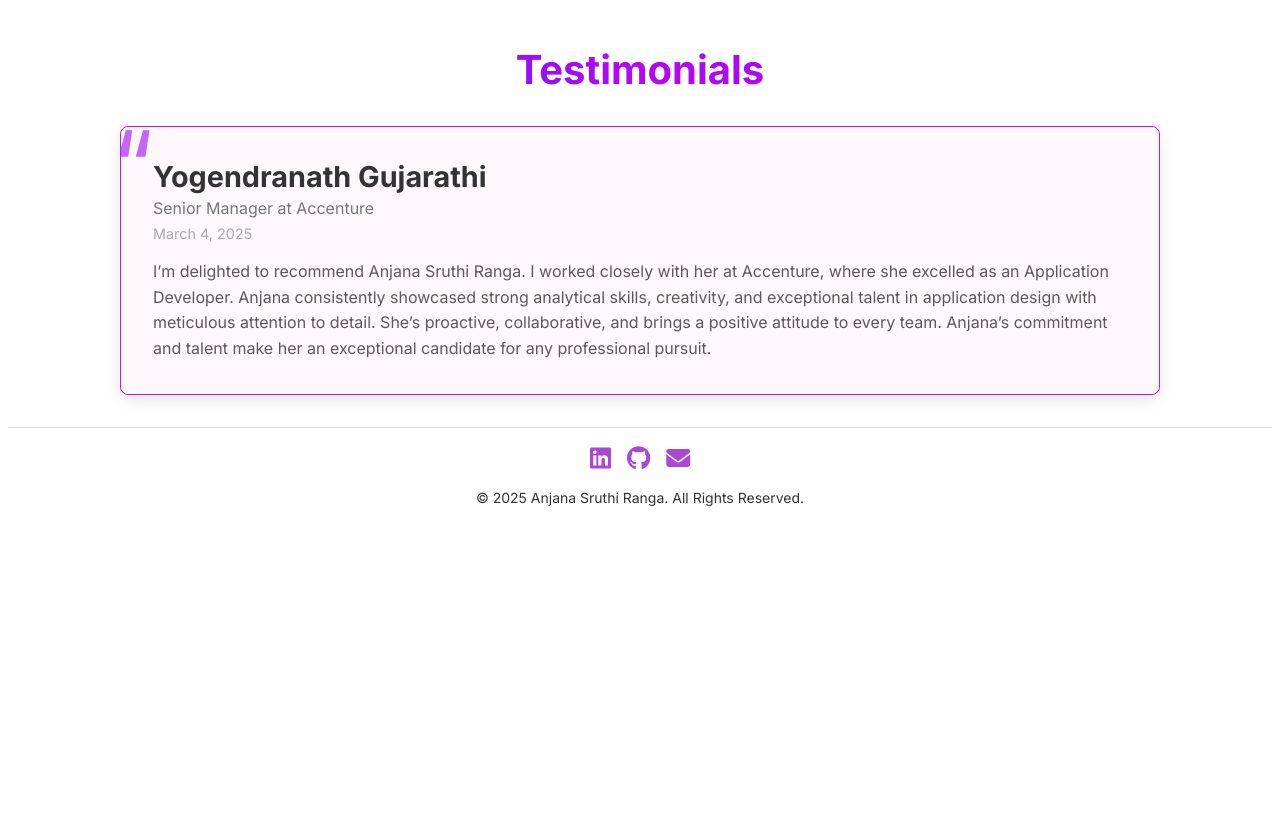
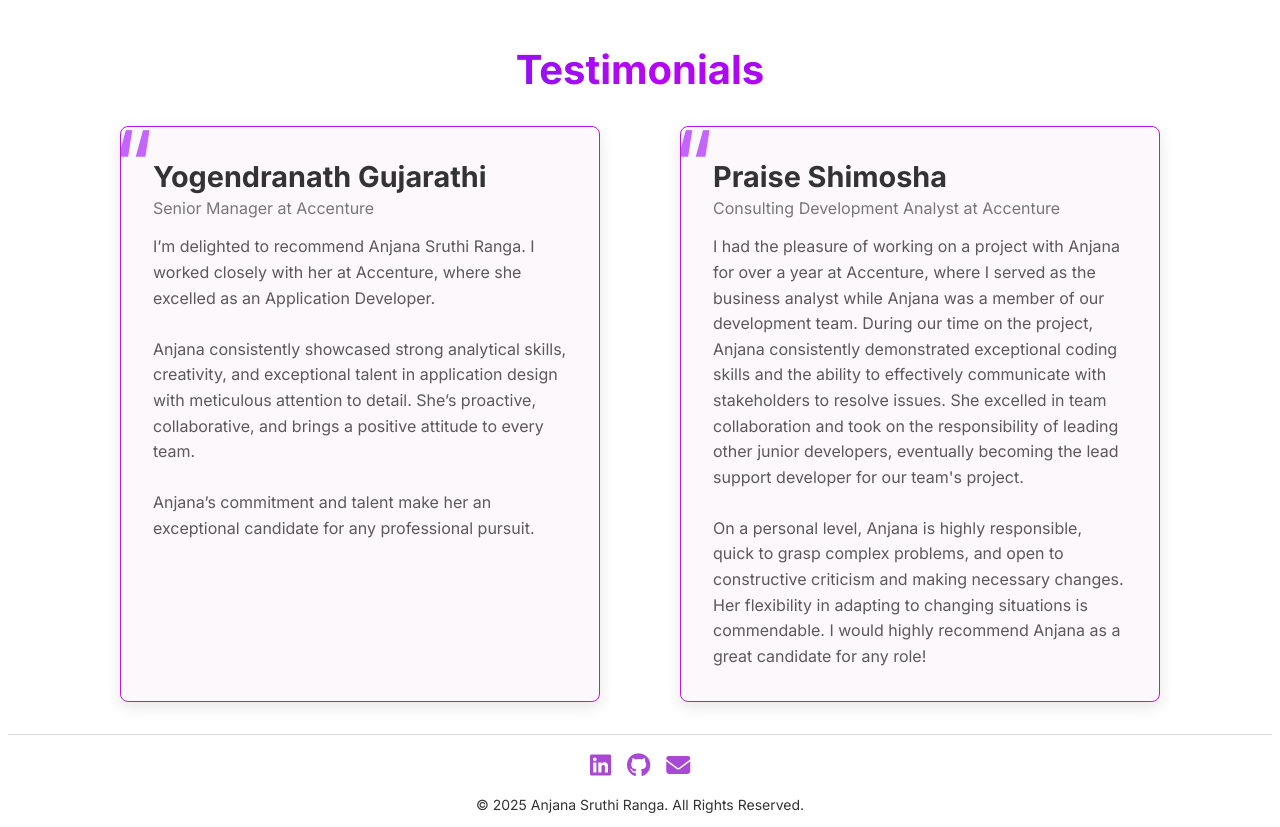
Before and after one commit to AnjanaSruthiR/Portfolio_Angular, an Angular app in the folder PortfolioAngular/: page /about in a window 1280 px wide. Shown: the part 1220-2047 px from the top of the page. Before the commit the page ends 1740 px from the top, so only its background shows below. Built offline with nearby package versions, Linux system fonts and the light colour scheme.

Commit message:
Pushing Testimonials final changes

```diff
--- a/PortfolioAngular/src/app/about/about.component.html
+++ b/PortfolioAngular/src/app/about/about.component.html
@@ -11,7 +11,6 @@
           efficiency.
           A fun fact about me is, I love dinosaurs and never miss a rewatch of Jurassic Park!
         </p>
-        <!-- Social Media Links -->
         <div class="social-links">
           <a href="https://www.linkedin.com/in/anjana-sruthi-ranga-164148211/" target="_blank" class="social-icon" aria-label="LinkedIn">
             <i class="fab fa-linkedin"></i>
@@ -89,7 +88,6 @@
       <div class="testimonial-header">
         <h3>{{ testimonial.name }}</h3>
         <p class="position">{{ testimonial.position }}</p>
-        <span class="testimonial-date">{{ testimonial.date }}</span>
       </div>
       <div class="testimonial-body">
         <p>{{ testimonial.content }}</p>
--- a/PortfolioAngular/src/app/about/about.component.scss
+++ b/PortfolioAngular/src/app/about/about.component.scss
@@ -334,7 +334,7 @@
 
   .testimonial-card {
     flex: 1 1 calc(33.33% - 2rem);
-    min-width: 280px;  // ensures cards don't get too narrow on small screens
+    min-width: 280px;
     background: #f6e9f654;
     border: 1px solid #bc19d9;
     padding: 2rem;
@@ -386,6 +386,7 @@
         color: #5b5959;
         line-height: 1.6;
         margin: 0;
+        white-space: pre-line;
       }
     }
   }
@@ -405,6 +406,7 @@
     .about-container .intro .intro-content {
       flex-direction: column;
       text-align: center;
+      max-width: 100% !important;
 
       .bubble-image-container {
         margin: 0 !important;
@@ -418,15 +420,14 @@
       .intro-text,
       .social-links {
         text-align: center !important;
-        justify-content: center;
+
+        h1 {
+          margin: 0rem !important;
+          padding-bottom: 1rem;
+        }
 
         h2 {
-          font-size: 2rem !important;
-        }
-
-        p {
-          font-size: 1rem;
-          max-width: 90%;
+          font-size: 1.3rem !important;
         }
       }
     }
--- a/PortfolioAngular/src/app/about/about.component.ts
+++ b/PortfolioAngular/src/app/about/about.component.ts
@@ -6,7 +6,6 @@ import { FormBuilder, FormGroup, Validators } from '@angular/forms';
 interface Testimonial {
   name: string;
   position: string;
-  date: string;
   content: string;
 }
 
@@ -63,8 +62,18 @@ export class AboutComponent {
     {
       name: 'Yogendranath Gujarathi',
       position: 'Senior Manager at Accenture',
-      date: 'March 4, 2025',
-      content: `I’m delighted to recommend Anjana Sruthi Ranga. I worked closely with her at Accenture, where she excelled as an Application Developer. Anjana consistently showcased strong analytical skills, creativity, and exceptional talent in application design with meticulous attention to detail. She’s proactive, collaborative, and brings a positive attitude to every team. Anjana’s commitment and talent make her an exceptional candidate for any professional pursuit.`
+      content: `I’m delighted to recommend Anjana Sruthi Ranga. I worked closely with her at Accenture, where she excelled as an Application Developer.
+
+Anjana consistently showcased strong analytical skills, creativity, and exceptional talent in application design with meticulous attention to detail. She’s proactive, collaborative, and brings a positive attitude to every team.
+
+Anjana’s commitment and talent make her an exceptional candidate for any professional pursuit.`
     },
+    {
+      name: 'Praise Shimosha',
+    position: 'Consulting Development Analyst at Accenture',
+    content: `I had the pleasure of working on a project with Anjana for over a year at Accenture, where I served as the business analyst while Anjana was a member of our development team. During our time on the project, Anjana consistently demonstrated exceptional coding skills and the ability to effectively communicate with stakeholders to resolve issues. She excelled in team collaboration and took on the responsibility of leading other junior developers, eventually becoming the lead support developer for our team's project.
+
+On a personal level, Anjana is highly responsible, quick to grasp complex problems, and open to constructive criticism and making necessary changes. Her flexibility in adapting to changing situations is commendable. I would highly recommend Anjana as a great candidate for any role!`
+  },
   ];
 }
```
